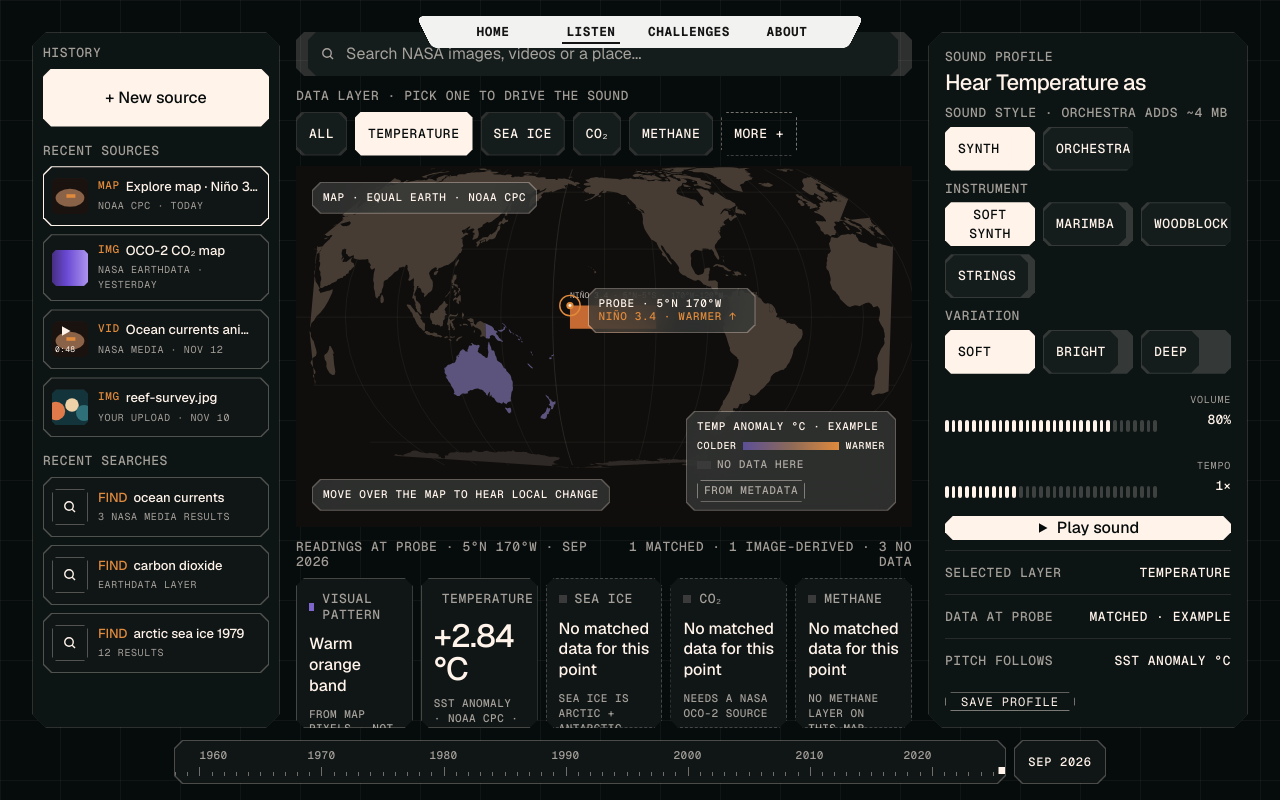
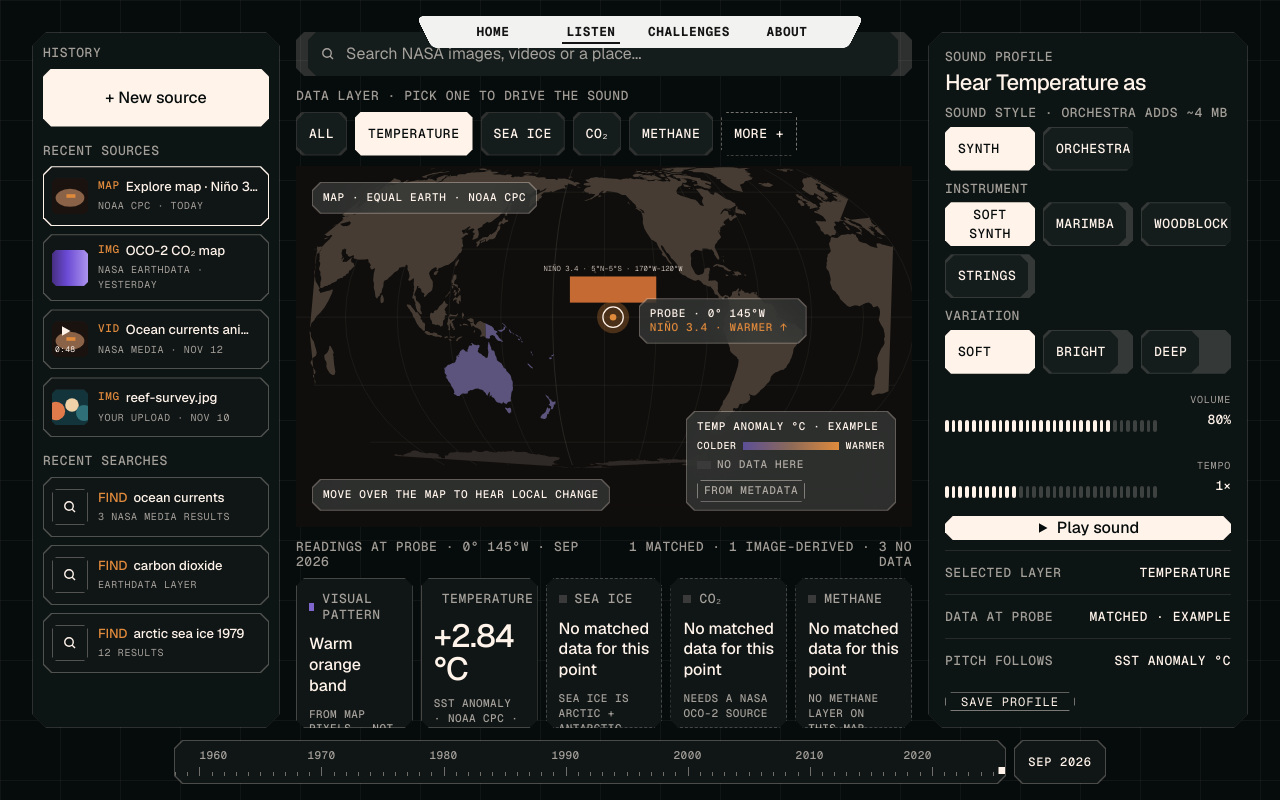
Before and after one commit to acheronx0577/Earth-Juke-Box-Sonifysphere, a Next.js app: page /listen in a window 1280 px wide. Built offline with nearby package versions, Linux system fonts and the light colour scheme.

Commit message:
Place the Niño box above a centred probe.
The orange rectangle and its label sit above the ring, the ring is a cream stroke with an orange halo, and the tooltip opens to the right of the probe.

Co-authored-by: AcheronX. <richardhuynh53@gmail.com>

```diff
--- a/src/components/listen/v4/ListenMap.tsx
+++ b/src/components/listen/v4/ListenMap.tsx
@@ -58,13 +58,14 @@ function graticule(): string[] {
 }
 
 const GRID = graticule();
-const NINO = [
-  project(-170, 5),
-  project(-120, 5),
-  project(-120, -5),
-  project(-170, -5),
-];
-const NINO_LABEL = project(-170, 8.2);
+const NINO_WEST = project(-170, 0)[0];
+const NINO_EAST = project(-120, 0)[0];
+const NINO_PROBE = project(-145, 0);
+const NINO_BOX_H = 36;
+const NINO_GAP = 20;
+const NINO_BOTTOM = NINO_PROBE[1] - NINO_GAP;
+const NINO_TOP = NINO_BOTTOM - NINO_BOX_H;
+const NINO_LABEL_Y = NINO_TOP - 8;
 
 interface ListenMapProps {
   readonly source: ListenSource;
@@ -229,17 +230,24 @@ export function ListenMap({ source, layer, lat, lng, onProbe, legend, onLegend,
             <path key={shape.id} d={shape.d} fill={landFill(layer, shape.anomaly, shape.seaIce, shape.id)} />
           ))}
           {(layer === "temperature" || layer === "all") && (
-            <polygon points={NINO.map(([x, y]) => `${x},${y}`).join(" ")} fill="#c56a32" />
-          )}
-          {(layer === "temperature" || layer === "all") && (
-            <text x={NINO_LABEL[0]} y={NINO_LABEL[1]} fill="rgba(255,243,234,0.72)" fontSize="11" fontFamily="var(--font-geist-mono), monospace">
-              NIÑO 3.4 · 5°N–5°S · 170°W–120°W
-            </text>
+            <g aria-hidden="true">
+              <text
+                x={(NINO_WEST + NINO_EAST) / 2}
+                y={NINO_LABEL_Y}
+                textAnchor="middle"
+                fill="rgba(255,243,234,0.72)"
+                fontSize="10"
+                fontFamily="var(--font-geist-mono), monospace"
+              >
+                NIÑO 3.4 · 5°N–5°S · 170°W–120°W
+              </text>
+              <rect x={NINO_WEST} y={NINO_TOP} width={NINO_EAST - NINO_WEST} height={NINO_BOX_H} fill="#c56a32" />
+            </g>
           )}
           <g transform={`translate(${px} ${py})`} aria-hidden="true">
-            <circle r="14" fill="none" stroke="#e08a3c" strokeWidth="2" />
-            <circle r="5" fill="#e08a3c" />
-            <circle r="2" fill="#fff3ea" />
+            <circle r="22" fill="#e08a3c" opacity="0.28" />
+            <circle r="14" fill="none" stroke="#fff3ea" strokeWidth="1.75" />
+            <circle r="4.5" fill="#e08a3c" />
           </g>
         </svg>
       ) : source.kind === "video" && source.video ? (
--- a/src/components/listen/v4/ListenV4.tsx
+++ b/src/components/listen/v4/ListenV4.tsx
@@ -364,8 +364,8 @@ export function ListenV4({ initialLayer }: { readonly initialLayer: LayerId }) {
   const [status, setStatus] = useState("");
   const [layer, setLayer] = useState<LayerId>(initialLayer);
   const [more, setMore] = useState(EXTRA_LAYERS.some((item) => item.id === initialLayer));
-  const [lat, setLat] = useState(5);
-  const [lng, setLng] = useState(-170);
+  const [lat, setLat] = useState(0);
+  const [lng, setLng] = useState(-145);
   const [year, setYear] = useState(YEAR_END);
   const [styleId, setStyleId] = useState<SoundStyle>("synth");
   const [instrument, setInstrument] = useState<InstrumentId>("soft-synth");
@@ -507,8 +507,8 @@ export function ListenV4({ initialLayer }: { readonly initialLayer: LayerId }) {
     setResultsOpen(false);
     if (item.layer) chooseLayer(item.layer);
     if (item.kind === "map") {
-      setLat(5);
-      setLng(-170);
+      setLat(0);
+      setLng(-145);
     }
   };
 
--- a/src/components/listen/v4/listen-v4.css
+++ b/src/components/listen/v4/listen-v4.css
@@ -460,7 +460,7 @@
 .lv-tag { top: 16px; left: 16px; }
 .lv-hint { left: 16px; bottom: 16px; max-width: min(348px, calc(100% - 32px)); }
 .lv-legend { right: 16px; bottom: 16px; width: 210px; }
-.lv-tip { transform: translate(18px, -18px); min-width: 168px; }
+.lv-tip { transform: translate(26px, -42%); min-width: 168px; }
 
 .lv-tip .is-warm { color: #e08a3c; }
 .lv-tip .is-cool { color: #a593e6; }
```
Also changed, not shown: 1 other file (tests, documents, lock files or other folders).
